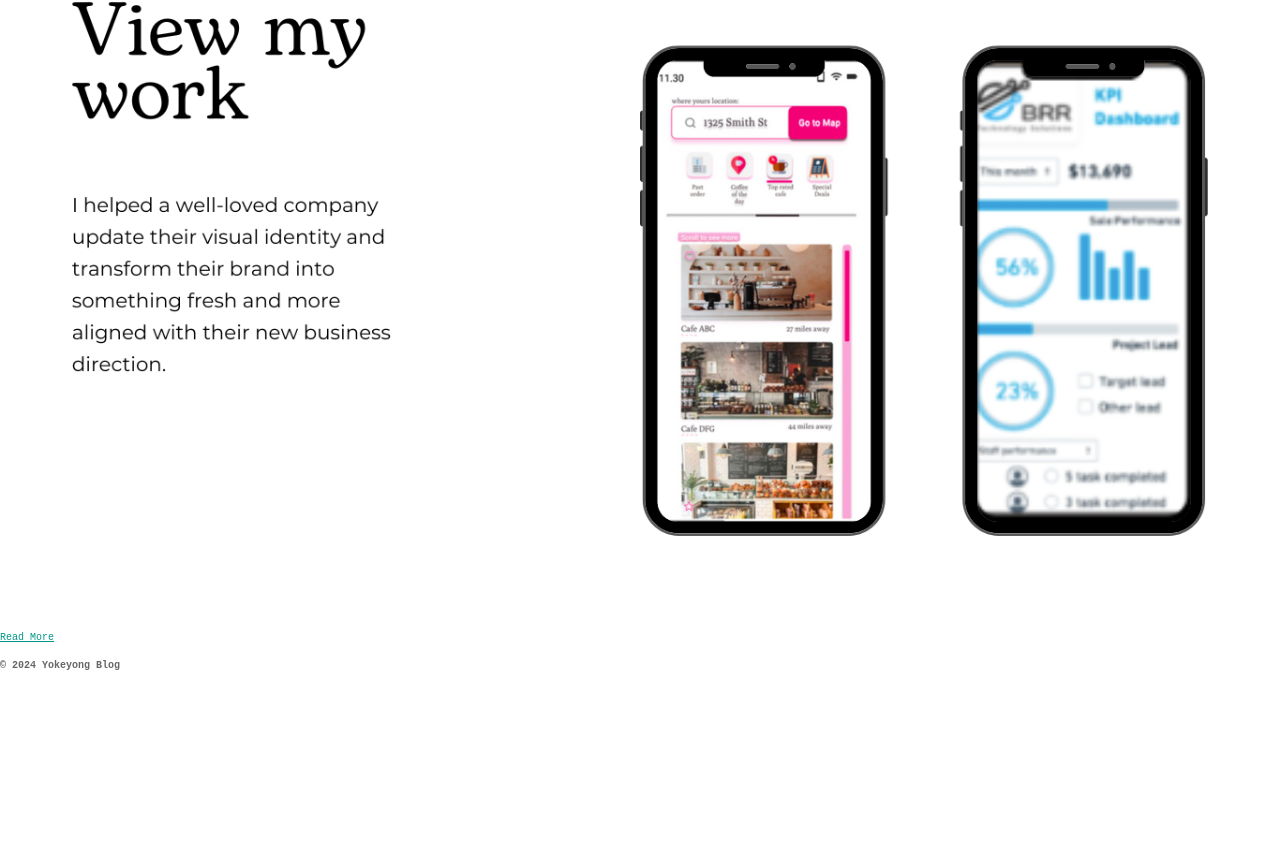
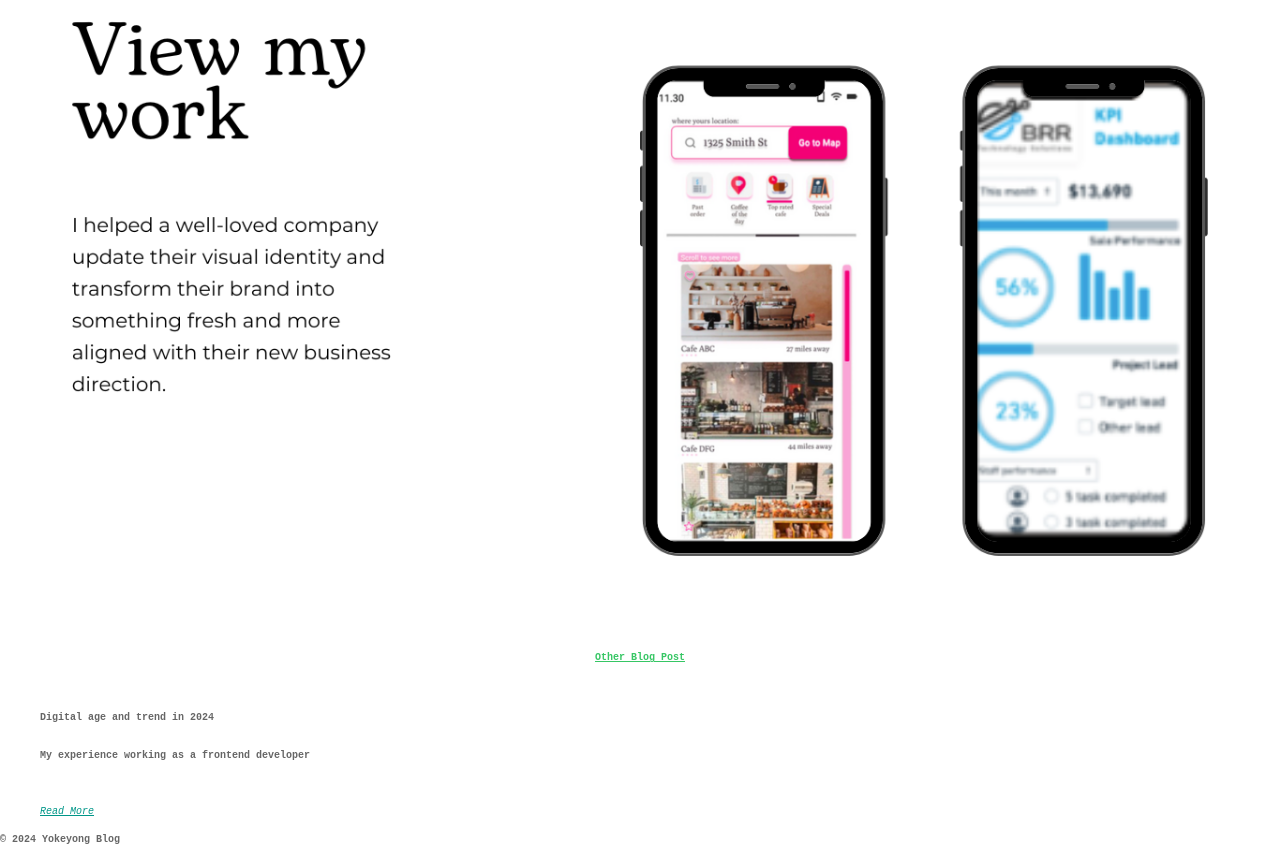
Before and after one commit to gitYokeYong/personalblog, a plain HTML site: page index.html in a window 1280 px wide. Shown: the part 974-1823 px from the top of the page. Before the commit the page ends 1649 px from the top, so only its background shows below. Drawn offline with Linux system fonts and the light colour scheme.

Commit message:
typo update

```diff
--- a/css/fonts/typography.css
+++ b/css/fonts/typography.css
@@ -43,6 +43,16 @@ h3 {
 }
 
 
+h4 {
+  margin-top: 0;
+  text-align: center;
+  size: 100 px;
+  color: #36c664;
+  /* Color 4 */
+}
+
+
+
 p {
   font-weight: bold;
   font-size: 10px;
--- a/css/index.css
+++ b/css/index.css
@@ -37,7 +37,7 @@
 }
 /* Ensure all content is displayed within the viewport */
 body, html {
-    margin: 0;
+    margin: auto;
     padding: 0;
     height: 100%;
 }
@@ -52,6 +52,7 @@ body, html {
 
 /* Styles for top image */
 .top-image {
+    margin-top: 20px;
     max-width: 100%;
     height: auto;
     display: flex;
@@ -84,6 +85,8 @@ body, html {
 
 .button2 {
     text-decoration: underline;
+    margin-top: 0;
+    text-align: center;
     margin-top: 20px;
 }
 
--- a/index.html
+++ b/index.html
@@ -38,7 +38,14 @@
         </div>
 
 
-        <a href="#" class="button2">Read More</a>
+
+        <h4><u><b><strong>Other Blog Post</strong></u></b></h4><br>
+        <ul>
+        <p>Digital age and trend in 2024</p>
+        <p>My experience working as a frontend developer</p>
+
+        <a href="#" class="button2"><br><em> Read More</em></a>
+        </ul>
 
     </div>
 
```
Also changed, not shown: pages/blog-post.html (+7 -7 lines), css/aboutme.css (line endings or trailing spaces).
